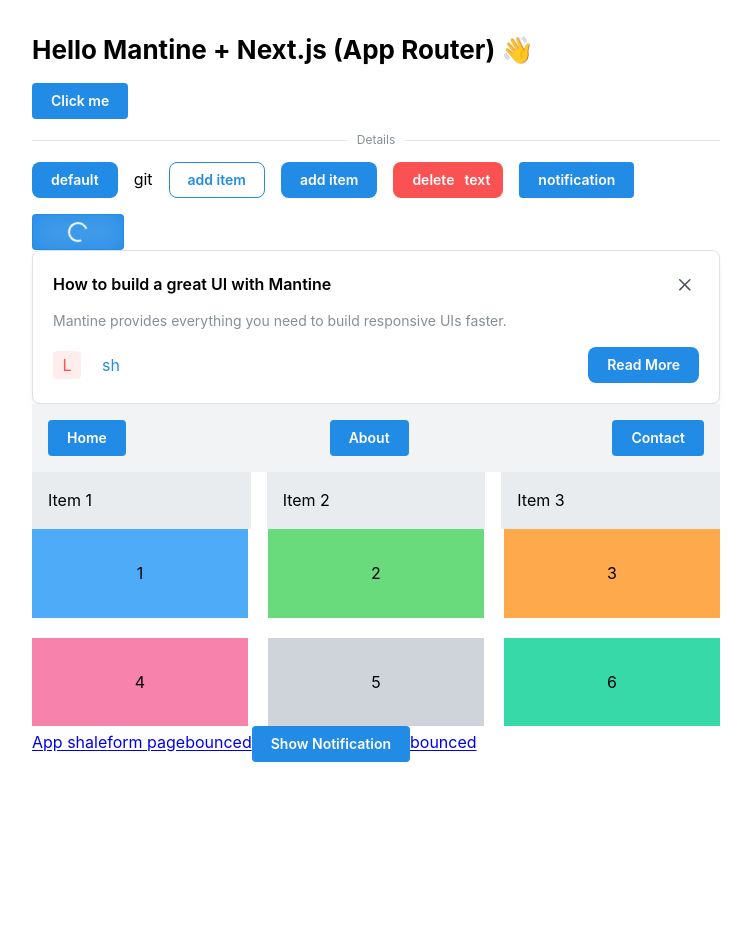
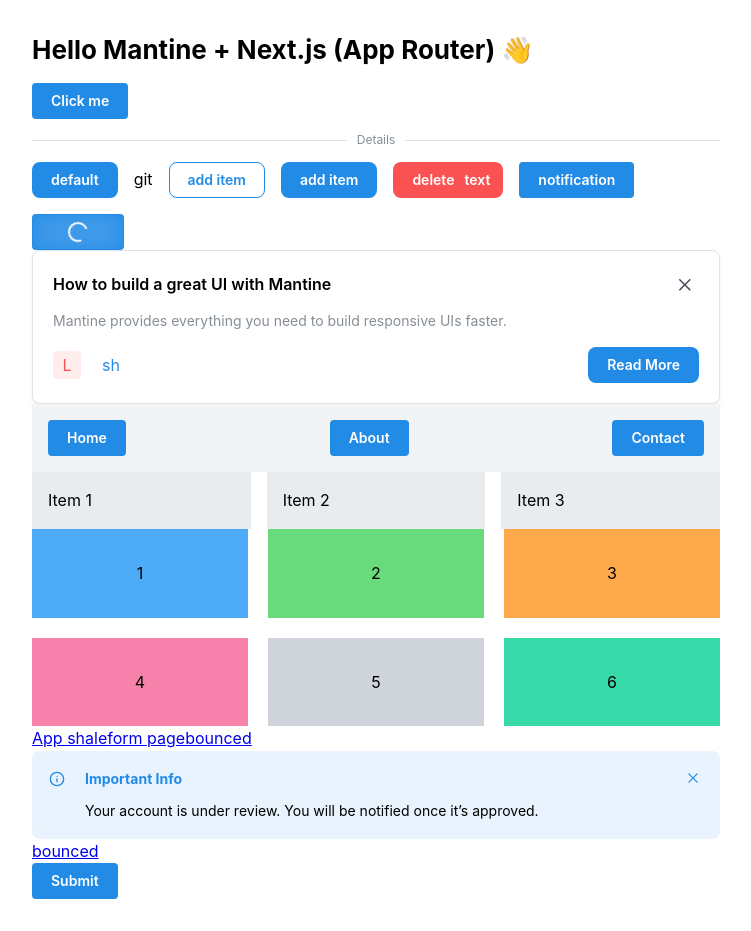
Before and after one commit to bonsii2/mantine-project, a Next.js app: page / in a window 1280 px wide. Shown: the whole page, without its empty margins (264-1015 px from the left). Before the commit the page ends 800 px from the top, so only its background shows below. Built offline with nearby package versions, Linux system fonts and the light colour scheme.

Commit message:
i add the loader lesson

```diff
--- /dev/null
+++ b/src/app/feedBackComponent/Loader/page.tsx
@@ -0,0 +1,23 @@
+"use client";
+
+import { Button, Loader, Group } from "@mantine/core";
+import { useState } from "react";
+
+export default function LoaderExample() {
+  const [loading, setLoading] = useState(false);
+
+  const handleClick = () => {
+    setLoading(true);
+    setTimeout(() => setLoading(false), 2000);
+  };
+
+  return (
+    <Group>
+      <Button loading={loading} onClick={handleClick}>
+        Submit
+      </Button>
+
+      {loading && <Loader color="blue" type="dots" />}
+    </Group>
+  );
+}
--- a/src/app/feedBackComponent/alert/page.tsx
+++ b/src/app/feedBackComponent/alert/page.tsx
@@ -1,18 +1,17 @@
-"use client";
+import { Alert } from '@mantine/core';
+import { Info } from 'lucide-react';
 
-import { Button } from "@mantine/core";
-import { notifications } from "@mantine/notifications";
-
-export default function NotificationExample() {
-  const handleClick = () => {
-    notifications.show({
-      title: "Success!",
-      message: "Your changes have been saved successfully 🎉",
-      color: "green",
-      autoClose: 2000,
-      position: 'top-left'
-    });
-  };
-
-  return <Button onClick={handleClick}>Show Notification</Button>;
+export default function AlertExample() {
+  return (
+    <Alert
+      icon={<Info size={16} />}
+      title="Important Info"
+      color="blue"
+      variant="light"
+      radius="md"
+      withCloseButton
+    >
+      Your account is under review. You will be notified once it’s approved.
+    </Alert>
+  );
 }
--- a/src/app/page.tsx
+++ b/src/app/page.tsx
@@ -7,7 +7,7 @@
 import { ActionIcon, CloseButton } from "@mantine/core";
 import { notifications } from "@mantine/notifications";
 import  Alert  from "@/app/feedBackComponent/alert/page";
-
+import Loader from '@/app/feedBackComponent/Loader/page'
 
 
 export default function HomePage() {
@@ -81,6 +81,7 @@
       <Link href={"/bounced"}>bounced</Link>
       <Alert />
       <Link href={"/NavigationComponent/navBar"}>bounced</Link>
+      <Loader />
     </Container>
   );
 }
```
